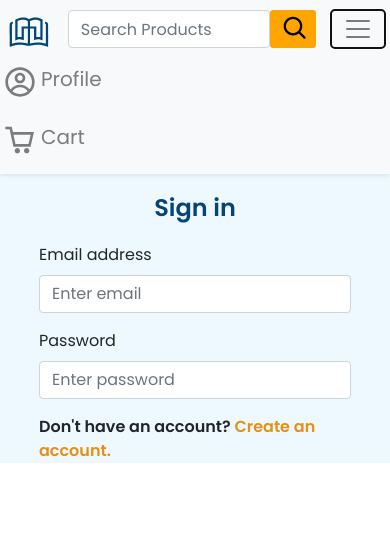
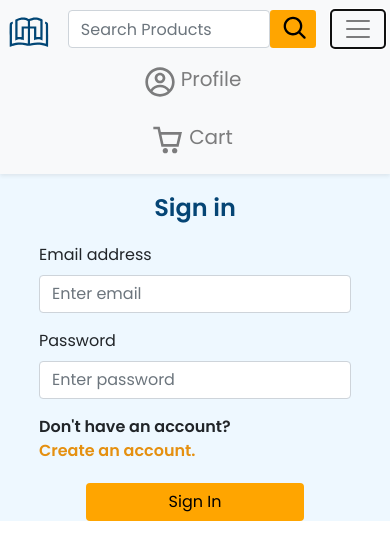
Before and after one commit to Viper4717/nilkhetian-frontend, a React (Create React App) app: page / in a window 390 px wide. Both pictures are taken after a click on the button 357 px from the left and 29 px from the top of the page. Shown: the top 560 px of the page. Built offline with nearby package versions, Linux system fonts and the light colour scheme.

Commit message:
sign in page design modified. Header bug fixed.

```diff
--- a/src/components/header/Header.css
+++ b/src/components/header/Header.css
@@ -29,6 +29,9 @@
     flex-grow: 0 !important;
 }
 
+.collapsedNavbar{
+    text-align: center;
+}
 .iconText{
     padding: 5px;
     display: inline-block;
--- a/src/components/header/Header.js
+++ b/src/components/header/Header.js
@@ -34,7 +34,7 @@ function Header() {
           </div>
         </Form>
         <Navbar.Toggle aria-controls="basic-navbar-nav" />
-        <Navbar.Collapse id="basic-navbar-nav" >
+        <Navbar.Collapse className="collapsedNavbar" id="basic-navbar-nav" >
           <Nav>
             <Nav.Link href="#home">
               <CgProfile size='2em'/>
--- a/src/components/login/Login.css
+++ b/src/components/login/Login.css
@@ -1,6 +1,6 @@
 @import url('https://fonts.googleapis.com/css2?family=Staatliches&display=swap');
 
-h4{
+.signInText{
     color: #054575;
     text-align: center;
     font-size: 1.5em !important;
@@ -14,12 +14,23 @@ h4{
     right: 0;
     margin: auto;
 }
-text{
+.accountText{
     font-weight: 600 !important;
 }
 .createAccount{
     color: #e59010;
     font-weight: 600 !important;
+}
+.signInButtonnOverlay{
+    display: flex;
+    height: fit-content;
+    justify-content: flex-end;
+}
+.signInMobileOverlay{
+    display: none;
+}
+.signInButtonnMobile{
+    width: 70%;
 }
 
 @media screen and (max-width: 768px){
@@ -30,4 +41,15 @@ text{
     .formDiv{
         width: 80%;
     }
+    .accountText{
+        display: block;
+    }
+    .signInButtonnOverlay{
+        display: none;
+    }
+    .signInMobileOverlay{
+        display: flex;
+        justify-content: center;
+        margin-top: 20px;
+    }
 }
--- a/src/components/login/Login.js
+++ b/src/components/login/Login.js
@@ -1,11 +1,11 @@
 import React from 'react';
 import './Login.css'
-import { Form, Container } from 'react-bootstrap';
+import { Form, Button, Container } from 'react-bootstrap';
 
 function Login() {
   return (
     <Container fluid="md" className="parentContainer">
-        <h4>
+        <h4 className="signInText">
             Sign in
         </h4>
         <div className="formDiv">
@@ -19,8 +19,18 @@ function Login() {
                     <Form.Control type="password" placeholder="Enter password" />
                 </Form.Group>
             </Form>
-            <text> Don't have an account? </text>
+            <text className="accountText"> Don't have an account? </text>
             <a className="createAccount" href="#"> Create an account. </a>
+            <div className="signInButtonnOverlay">
+                <Button className="signInButtonnWeb" variant="custom">
+                    Sign In
+                </Button>
+            </div>
+            <div className="signInMobileOverlay">
+                <Button className="signInButtonnMobile" variant="custom">
+                    Sign In
+                </Button>
+            </div>
         </div>
     </Container>
   );
```
